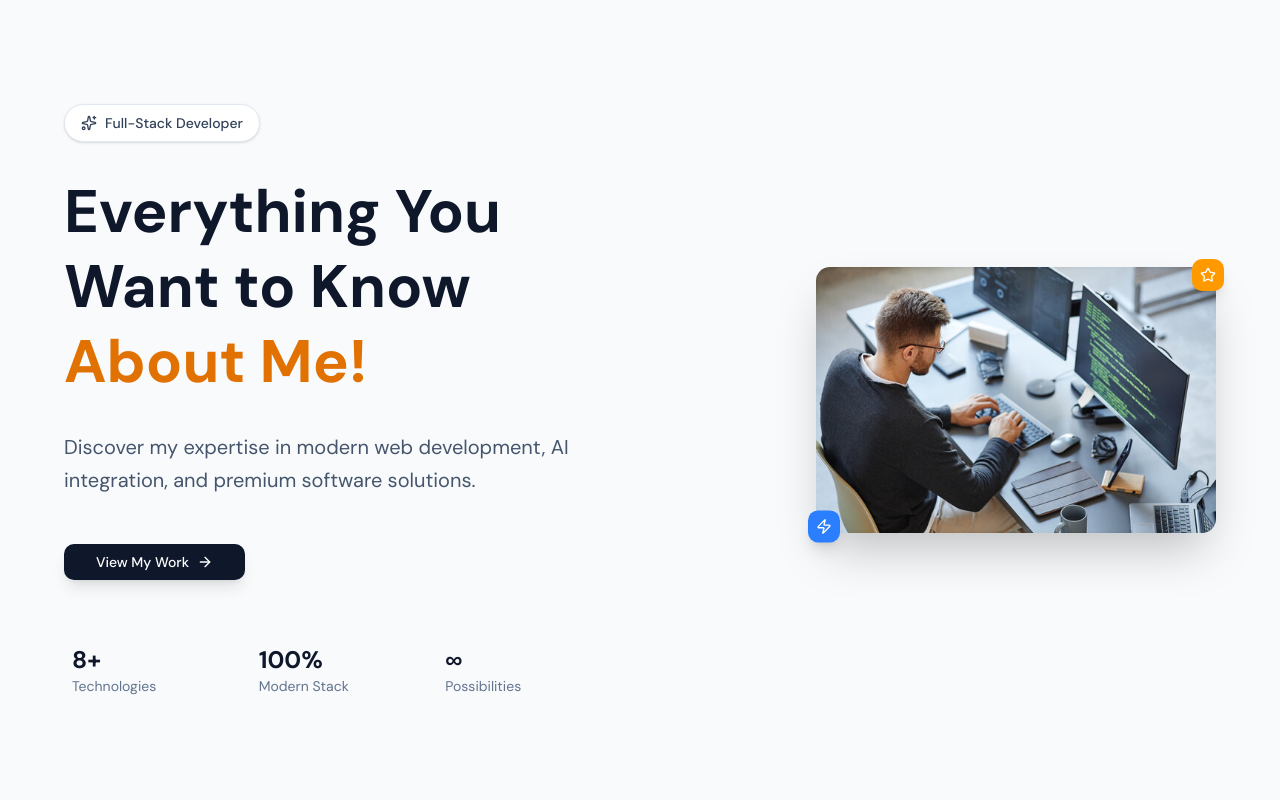
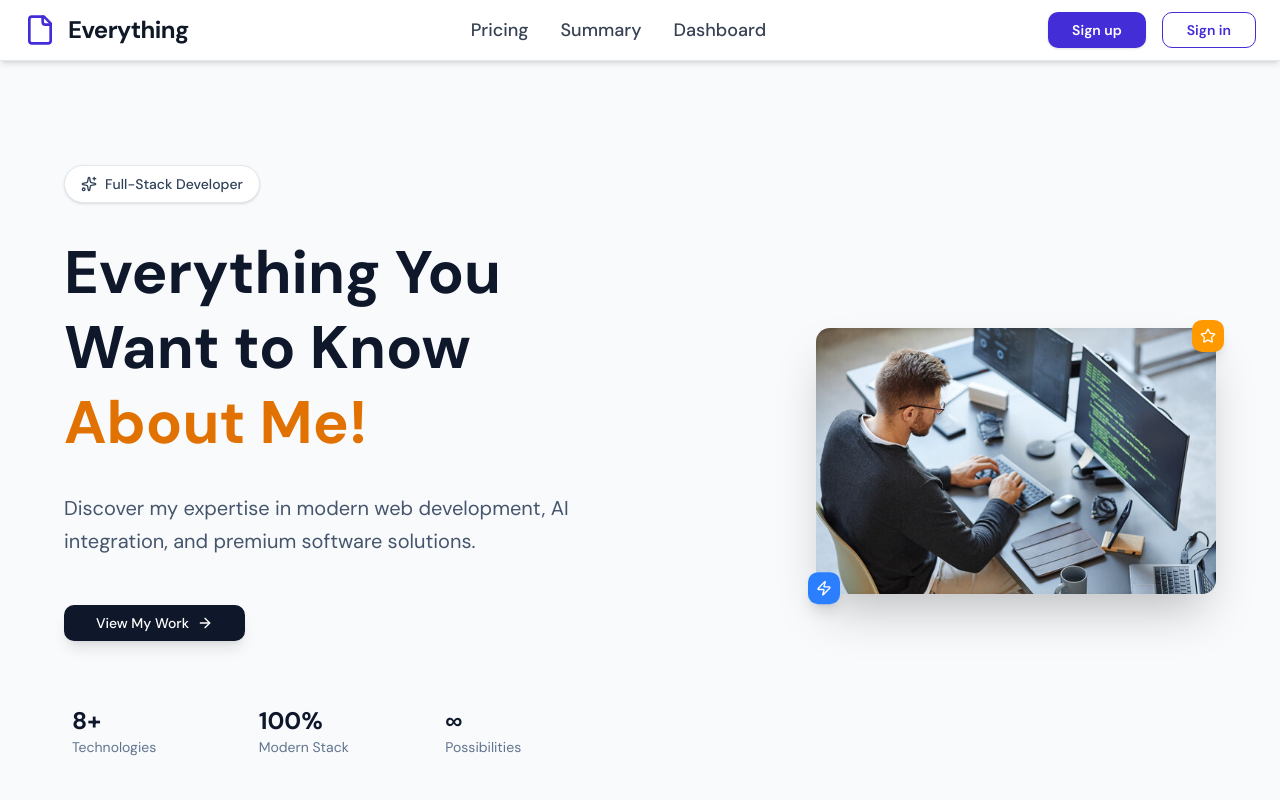
Before and after one commit to abhisekgupta7/everything, a Next.js app: page / in a window 1280 px wide. Shown: the top 800 px of the page. Built offline with nearby package versions, Linux system fonts and the light colour scheme.

Commit message:
Navbar and Footer added to layout

```diff
--- a/src/app/layout.tsx
+++ b/src/app/layout.tsx
@@ -1,6 +1,9 @@
 import type { Metadata } from "next";
 import { DM_Sans } from "next/font/google";
 import "./globals.css";
+
+import Navbar from "@/components/Navbar";
+import Footer from "@/components/Footer";
 
 const dmsans = DM_Sans({
 subsets:["latin"]
@@ -23,8 +26,13 @@
 }>) {
   return (
     <html lang="en">
-       <body className={`${dmsans.className}`}>
+      <body className={`${dmsans.className}`}>
+        <Navbar />
+        <main>
+
         {children}
+        </main>
+        <Footer />
       </body>
     </html>
   );
```
